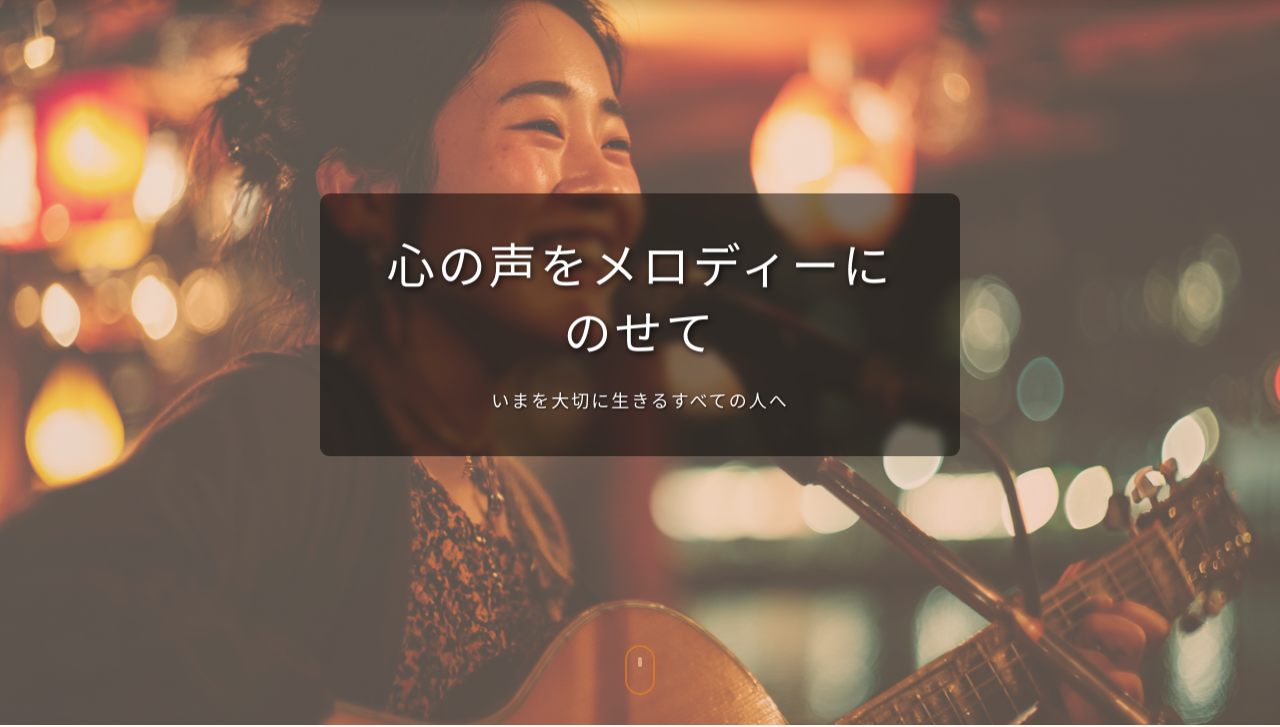
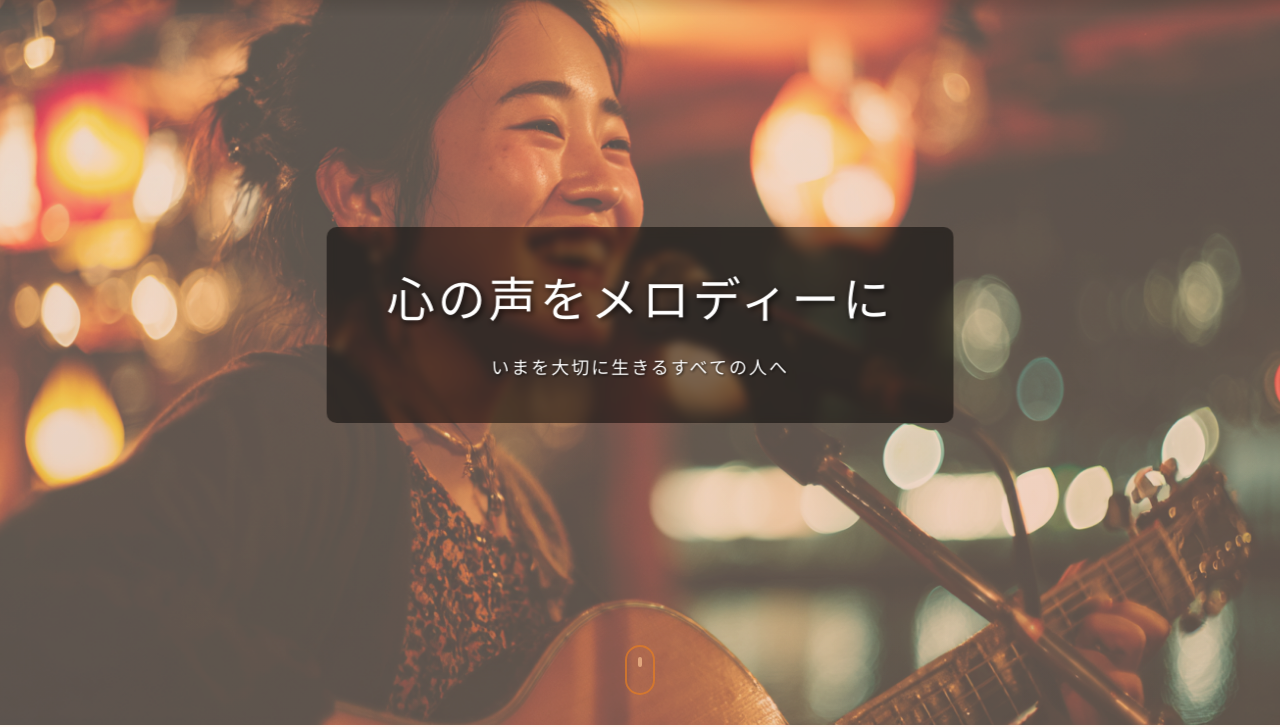
Before and after one commit to yakiimosan33/singer-girl, a plain HTML site: page index.html in a window 1280 px wide. Shown: the part 75-802 px from the top of the page. Drawn offline with nearby package versions, Linux system fonts and the light colour scheme.

Commit message:
Simplify tagline: Remove 'のせて' from tagline

```diff
--- a/index.html
+++ b/index.html
@@ -50,7 +50,7 @@
         <div class="key-visual">
             <img src="images/key-visual.png" alt="Mika Sato">
             <div class="overlay-text">
-                <h2 class="tagline">心の声を<br>メロディーにのせて</h2>
+                <h2 class="tagline">心の声をメロディーに</h2>
                 <p class="subtitle">いまを大切に生きるすべての人へ</p>
             </div>
         </div>
```
